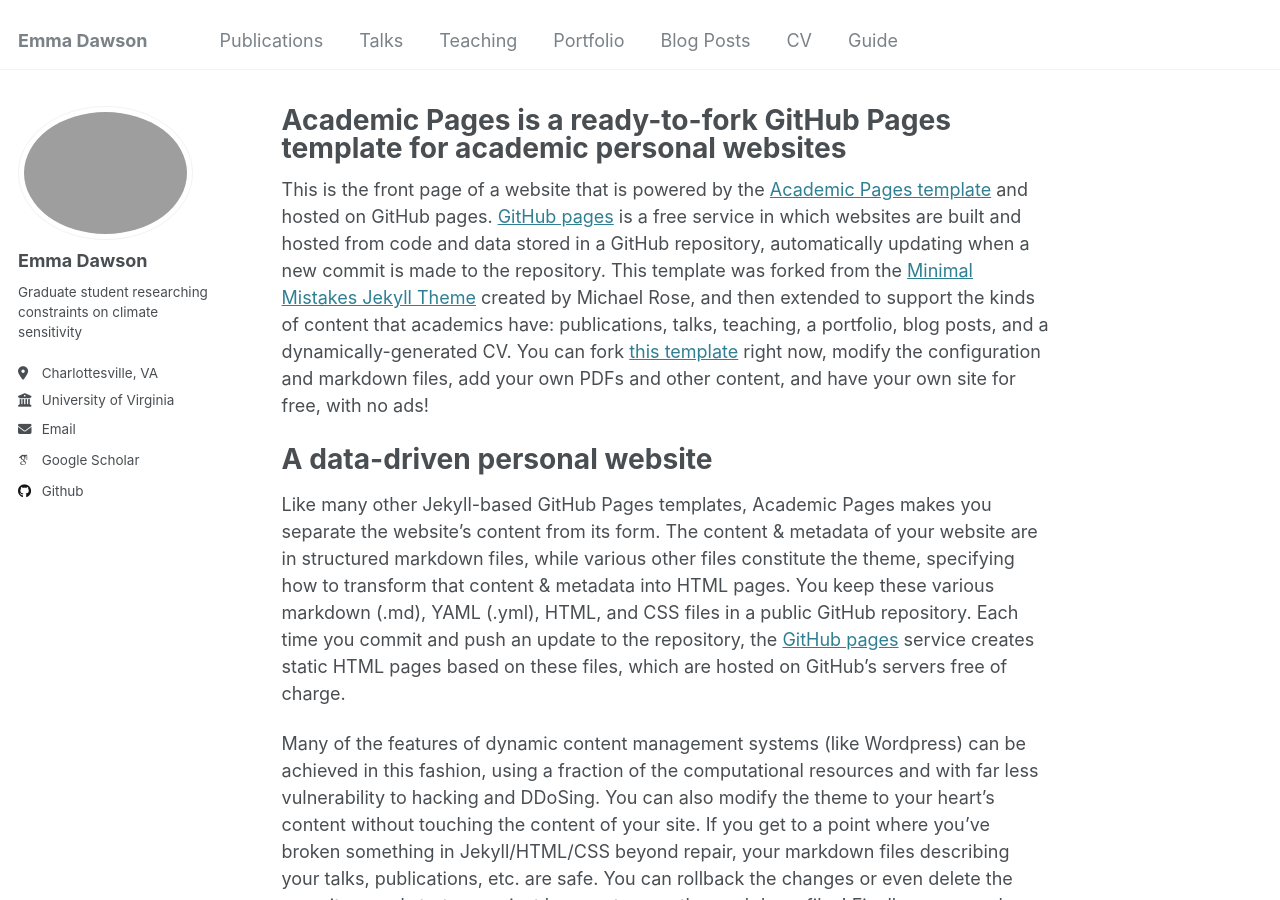
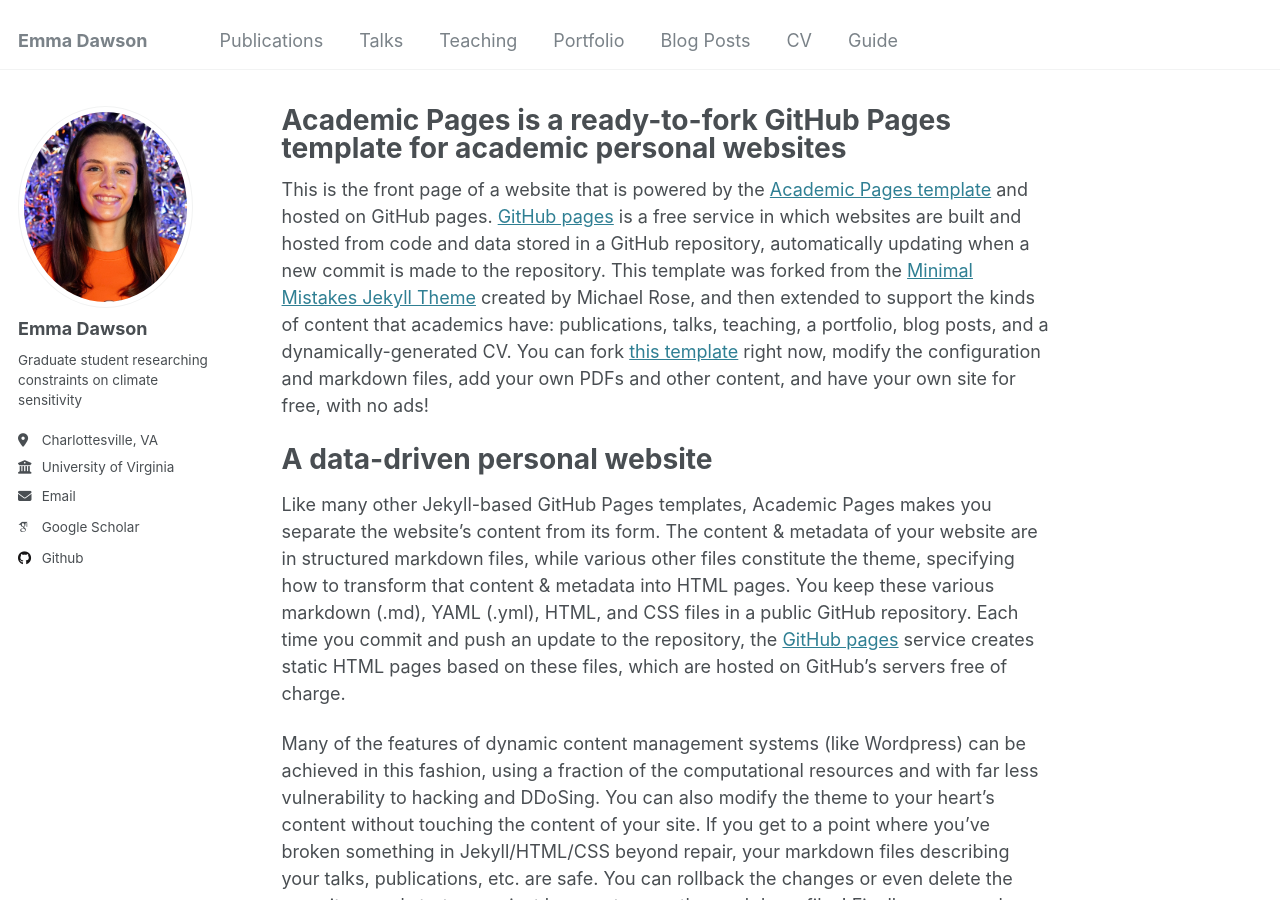
Before and after one commit to Emma-Dawson/Emma-Dawson.github.io, a Jekyll site: the page built from _pages/about.md, in a window 1280 px wide and 900 px high. Built offline with Jekyll 4.4.1, drawn with Linux system fonts in a browser that asks for light colours; some web fonts are replaced.

Commit message:
Update _config.yml

```diff
--- a/_config.yml
+++ b/_config.yml
@@ -21,7 +21,7 @@ repository               : "Emma-Dawson/Emma-Dawson.github.io"
 #               Additional customization can be done by editing /_includes/author-profile.html
 author:
   # Biographic information
-  avatar           : "IMG_1488.png"
+  avatar           : "IMG_1488.jpg"
   name             : "Emma Dawson"
   pronouns         : # example: "she/her"
   bio              : "Graduate student researching constraints on climate sensitivity"
```
